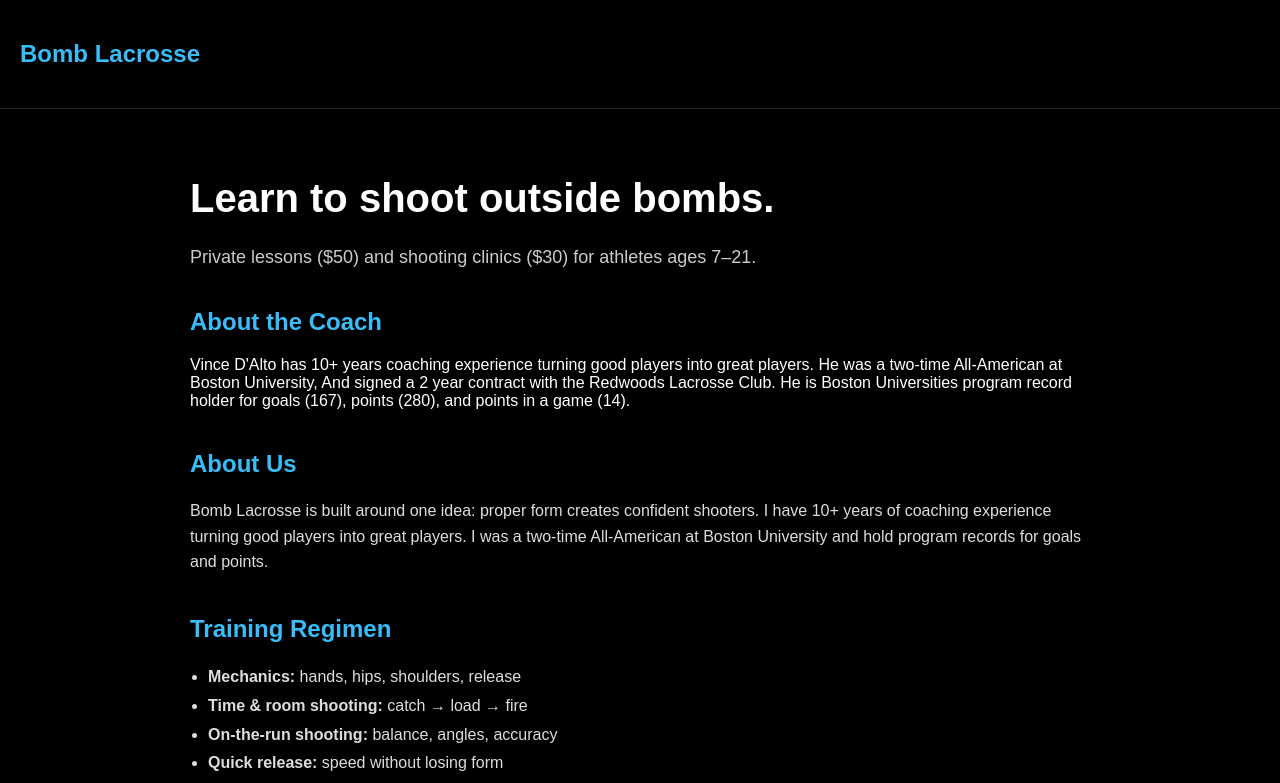
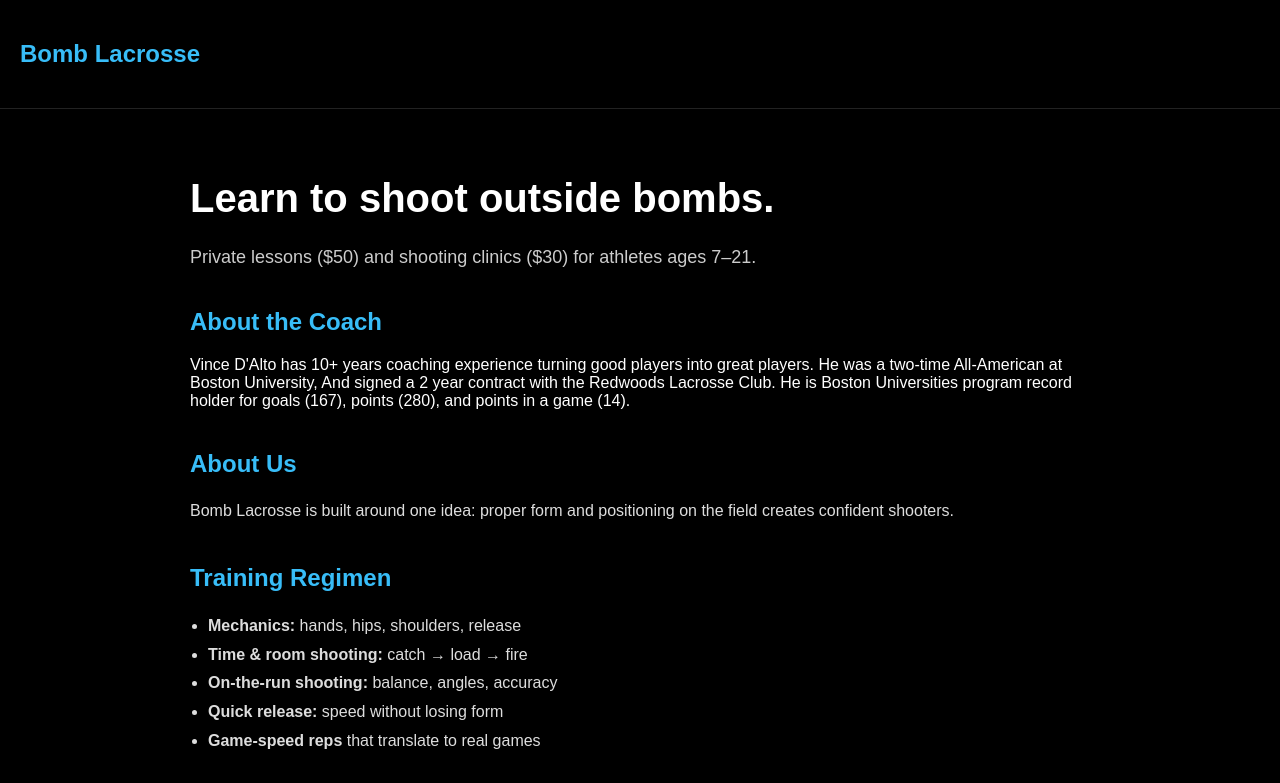
Before and after one commit to vdalto1123/bomb-lacrosse, a Next.js app: page / in a window 1280 px wide. Shown: the top 783 px of the page. Built offline with nearby package versions, Linux system fonts and the light colour scheme.

Commit message:
Update page.tsx

```diff
--- a/app/page.tsx
+++ b/app/page.tsx
@@ -72,9 +72,8 @@
         <section style={{ marginTop: 40 }}>
   <h2 style={{ color: "#38bdf8" }}>About Us</h2>
   <p style={{ color: "#ddd", fontSize: 16, lineHeight: 1.6 }}>
-    Bomb Lacrosse is built around one idea: proper form creates confident shooters.
-    I have 10+ years of coaching experience turning good players into great players.
-    I was a two-time All-American at Boston University and hold program records for goals and points.
+    Bomb Lacrosse is built around one idea: proper form and positioning on the field creates confident shooters.
+
   </p>
 </section>
 
```
